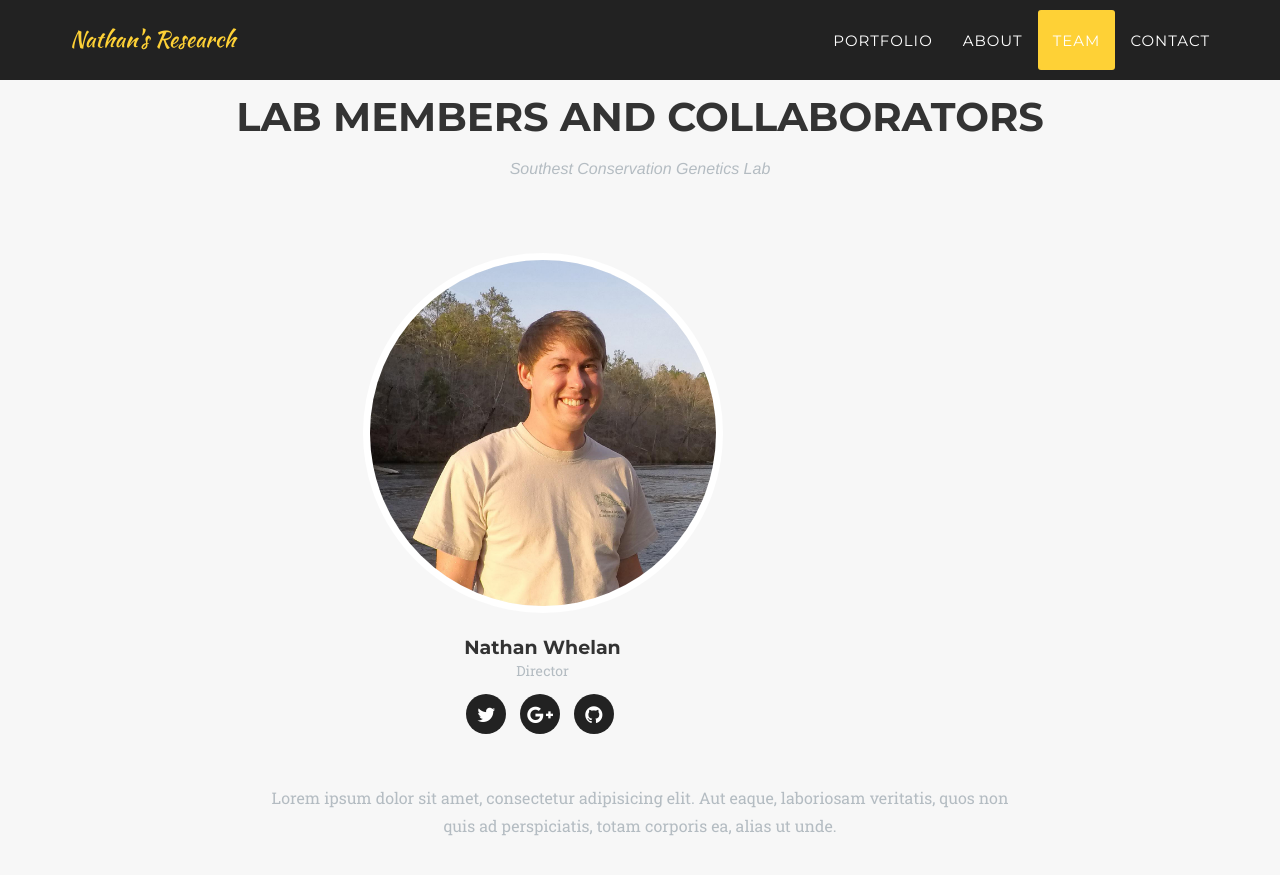
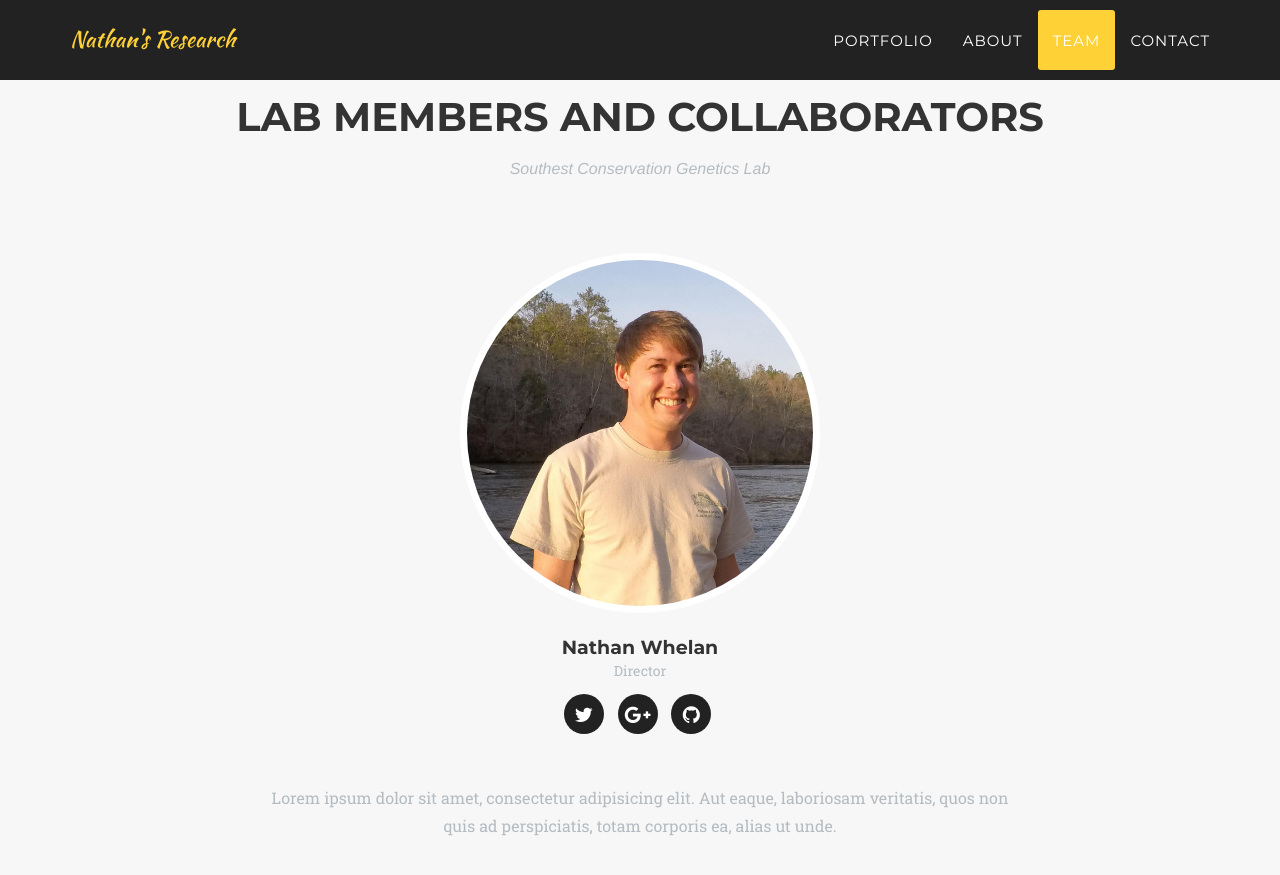
Before and after one commit to NathanWhelan/nathanwhelan.github.io, a Jekyll site: the page built from index.html, in a window 1280 px wide and 900 px high, scrolled down 2813 px. Shown: the top 875 px of the window. Built offline with Jekyll 4.4.1, drawn with Linux system fonts in a browser that asks for light colours; some web fonts are replaced.

Commit message:
Update team.html

```diff
--- a/_includes/team.html
+++ b/_includes/team.html
@@ -9,7 +9,7 @@
             </div>
             <div class="row">
                 {% for member in site.people %}
-                <div class="col-sm-4 col-sm-offset-3 text-center">
+                <div class="col-sm-4 col-sm-offset-4 text-center"> <!-- col-sm-offset-4 moved my pic to center -->
                     <div class="team-member">
                         <img src="img/team/{{ member.pic }}.jpg" class="img-responsive img-circle" alt="">
                         <h4>{{ member.name }}</h4>
```
